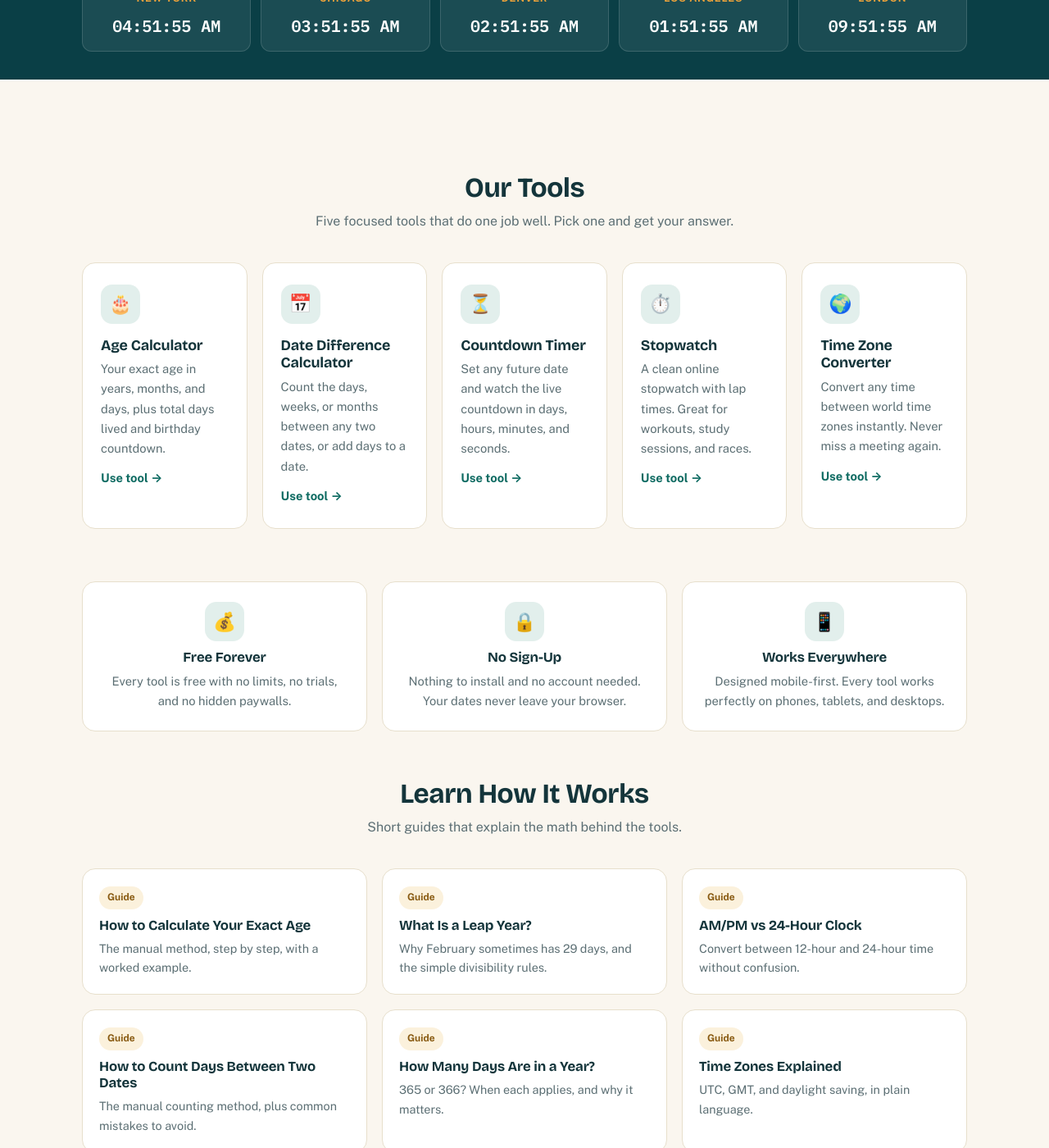
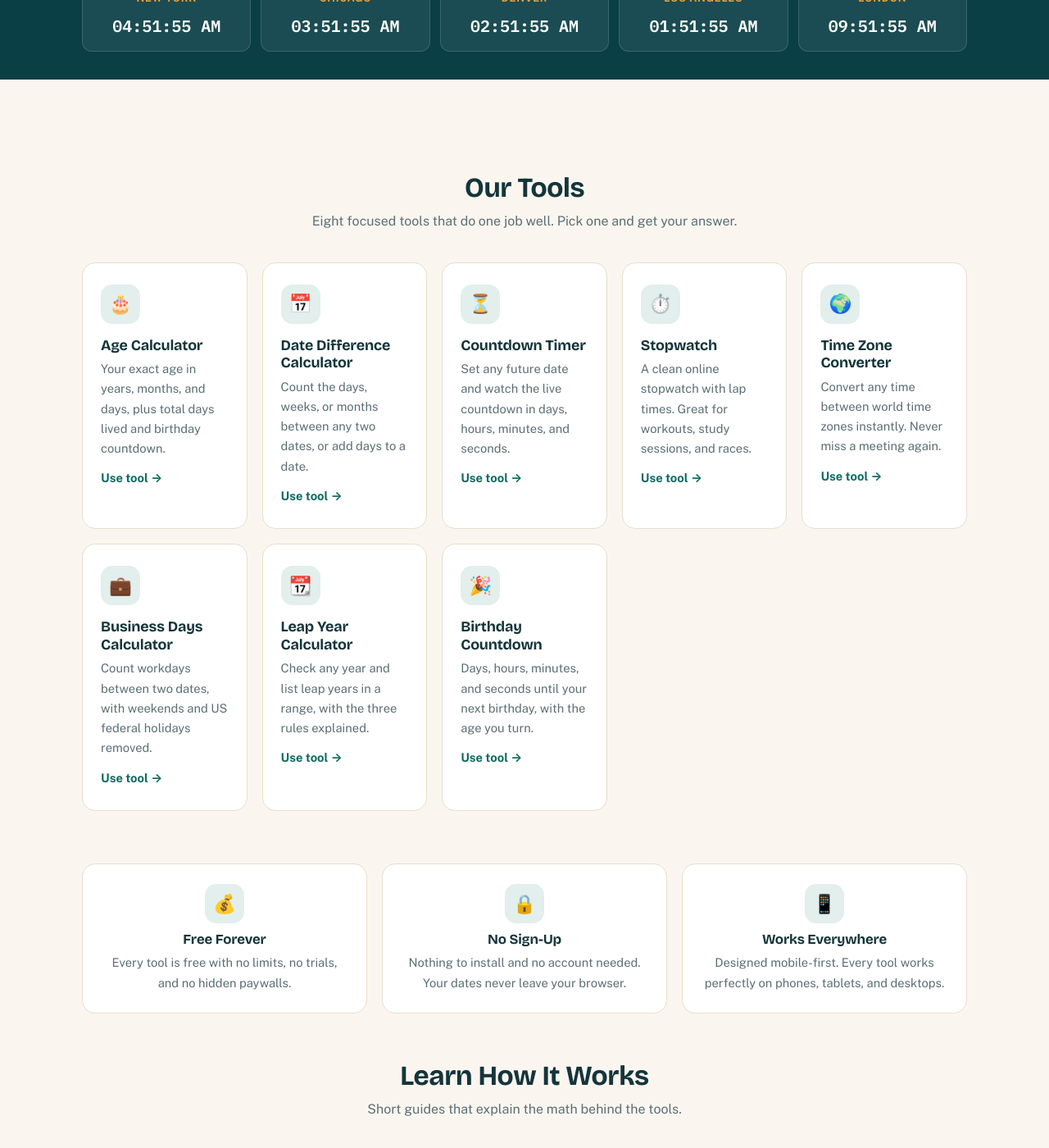
Before and after one commit to zaidmeo09-dhangal/agedatecalc, a Jekyll site: the page built from index.md, in a window 1280 px wide and 1400 px high, scrolled down 1195 px. Shown: the whole window at 82% size. Built offline with Jekyll 4.4.1, drawn with Linux system fonts in a browser that asks for light colours.

Commit message:
SEO audit fixes: broken links, titles, DST 2027, schema, og:image

```diff
--- a/index.md
+++ b/index.md
@@ -11,7 +11,7 @@
         "@type": "WebSite",
         "name": "AgeDateCalc",
         "url": "https://agedatecalc.com/",
-        "description": "Free date and time tools: age calculator, date difference calculator, countdown timer, stopwatch, and time zone converter."
+        "description": "Free date and time tools: age calculator, date difference calculator, business days calculator, countdown timer, stopwatch, time zone converter, leap year calculator, and birthday countdown."
       },
       {
         "@type": "FAQPage",
@@ -136,7 +136,7 @@
 <section class="section" id="tools">
   <div class="wrap">
     <h2 class="section-title">Our Tools</h2>
-    <p class="section-sub">Five focused tools that do one job well. Pick one and get your answer.</p>
+    <p class="section-sub">Eight focused tools that do one job well. Pick one and get your answer.</p>
     <div class="tools-grid">
       <a class="tool-card" href="{{ '/age-calculator/' | relative_url }}">
         <div class="tool-icon">🎂</div>
@@ -166,6 +166,24 @@
         <div class="tool-icon">🌍</div>
         <h3>Time Zone Converter</h3>
         <p>Convert any time between world time zones instantly. Never miss a meeting again.</p>
+        <span class="go">Use tool &rarr;</span>
+      </a>
+      <a class="tool-card" href="{{ '/business-days-calculator/' | relative_url }}">
+        <div class="tool-icon">💼</div>
+        <h3>Business Days Calculator</h3>
+        <p>Count workdays between two dates, with weekends and US federal holidays removed.</p>
+        <span class="go">Use tool &rarr;</span>
+      </a>
+      <a class="tool-card" href="{{ '/leap-year-calculator/' | relative_url }}">
+        <div class="tool-icon">📆</div>
+        <h3>Leap Year Calculator</h3>
+        <p>Check any year and list leap years in a range, with the three rules explained.</p>
+        <span class="go">Use tool &rarr;</span>
+      </a>
+      <a class="tool-card" href="{{ '/birthday-countdown/' | relative_url }}">
+        <div class="tool-icon">🎉</div>
+        <h3>Birthday Countdown</h3>
+        <p>Days, hours, minutes, and seconds until your next birthday, with the age you turn.</p>
         <span class="go">Use tool &rarr;</span>
       </a>
     </div>
```
